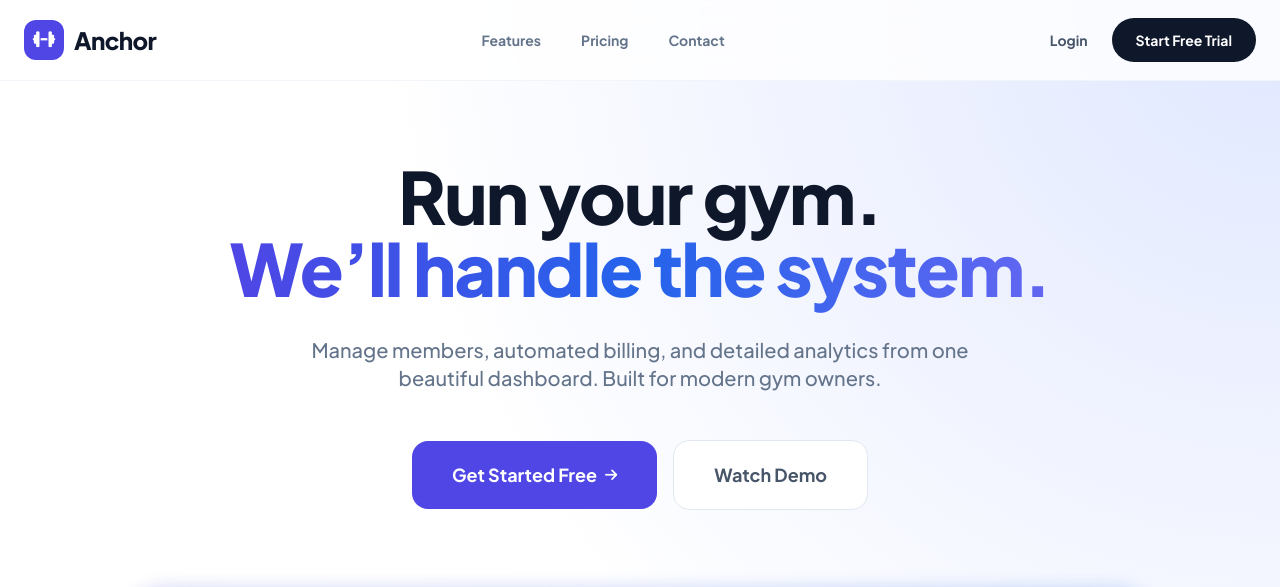
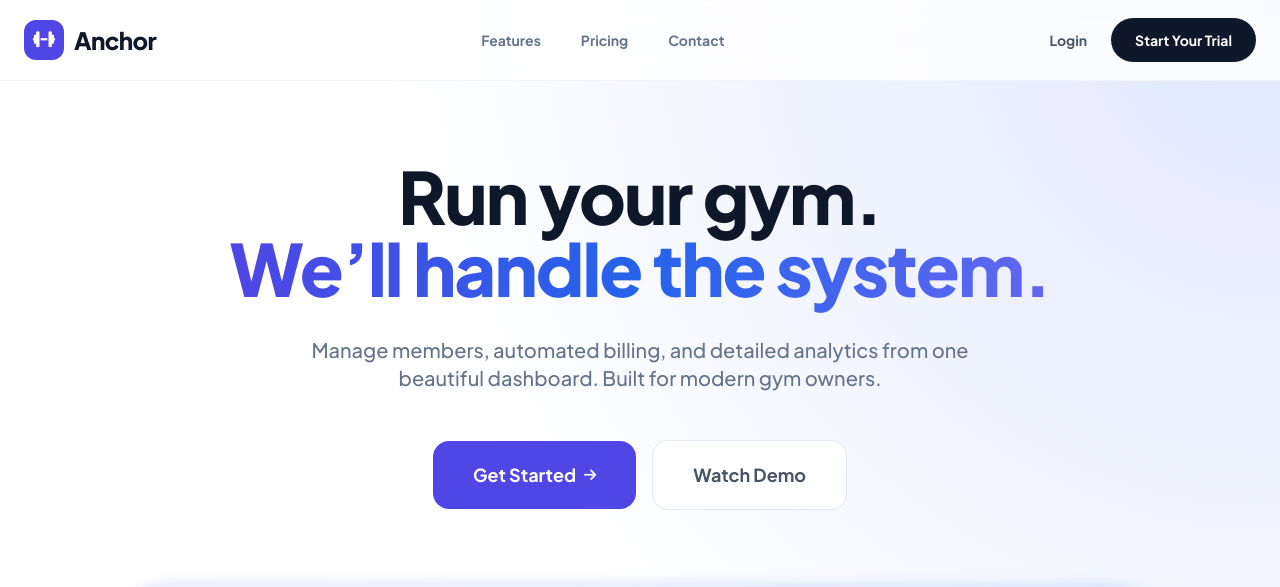
Before and after one commit to AdityaRaghav22/GYM-SAAS, a Flask app: page / in a window 1280 px wide. Shown: the top 587 px of the page. Run offline with Flask 3, Linux system fonts and the light colour scheme; data that the repository does not hold is empty; some libraries are stand-ins or nearby versions.

Commit message:
Updating html landing page

```diff
--- a/gym_saas/app/templates/home.html
+++ b/gym_saas/app/templates/home.html
@@ -61,7 +61,7 @@
         </a>
         <a href="/gym/register"
           class="bg-slate-900 text-white px-6 py-3 rounded-full text-sm font-bold hover:bg-indigo-600 hover:shadow-lg hover:shadow-indigo-200 transition-all active:scale-95">
-          Start Free Trial
+          Start Your Trial
         </a>
       </div>
     </div>
@@ -86,7 +86,7 @@
       <div class="flex flex-col sm:flex-row justify-center items-center gap-4 mb-20">
         <a href="/gym/register"
           class="w-full sm:w-auto bg-indigo-600 text-white px-10 py-5 rounded-2xl text-lg font-bold hover:bg-indigo-700 hover:shadow-xl hover:shadow-indigo-200 transition-all flex items-center justify-center gap-2">
-          Get Started Free <i class="fas fa-arrow-right text-sm"></i>
+          Get Started <i class="fas fa-arrow-right text-sm"></i>
         </a>
         <a href="/gym/login"
           class="w-full sm:w-auto bg-white border border-slate-200 px-10 py-5 rounded-2xl text-lg font-bold hover:bg-slate-50 hover:border-slate-300 transition-all text-slate-600">
@@ -251,7 +251,7 @@
 
         <a href="/gym/register"
           class="block text-center bg-white text-indigo-600 rounded-2xl py-4 font-black hover:bg-indigo-50 transition-all shadow-xl active:scale-95">
-          Start Free Trial
+          Start Your Trial
         </a>
       </div>
 
```
